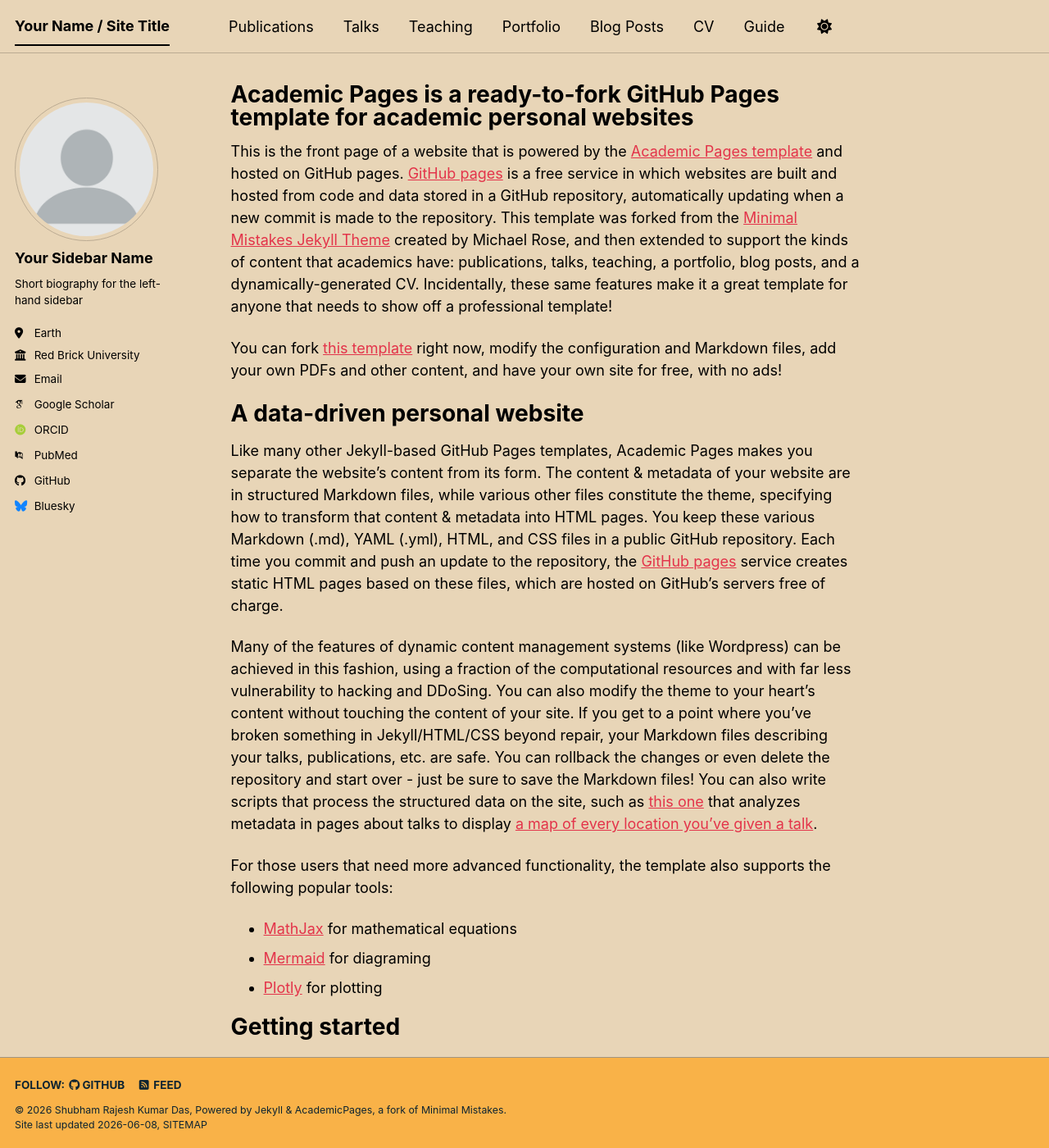
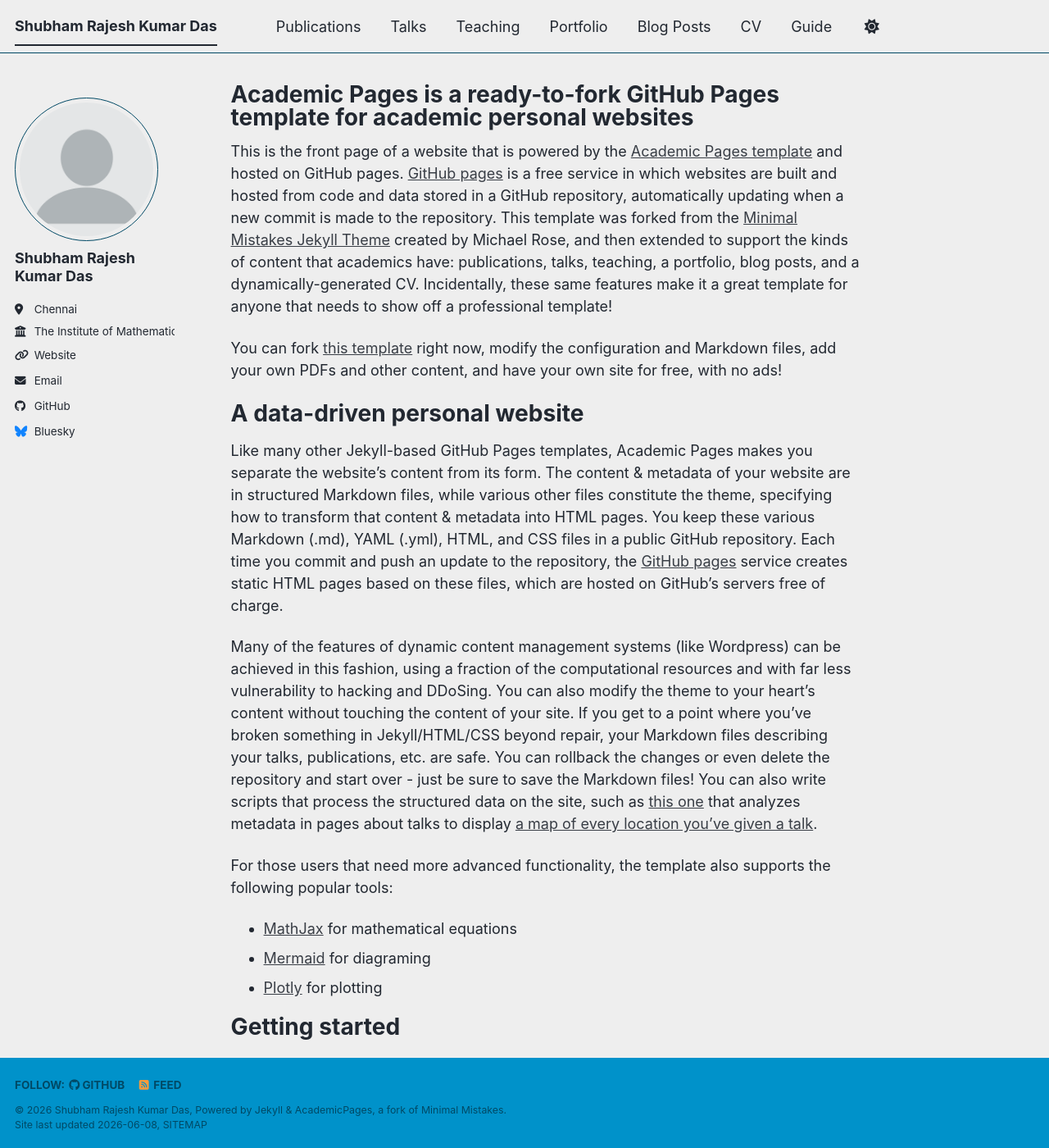
Before and after one commit to shubhamrdas/shubhamrdas.github.io, a Jekyll site: the page built from _pages/about.md, in a window 1280 px wide and 1400 px high. Shown: the whole window at 82% size. Built offline with Jekyll 4.4.1, drawn with Linux system fonts in a browser that asks for light colours; some web fonts are replaced; a script bundle is joined from its source files by our own code; library files that are not in the unit come from our copies.

Commit message:
Update _config.yml

```diff
--- a/_config.yml
+++ b/_config.yml
@@ -8,8 +8,8 @@
 
 # Basic Site Settings
 locale                   : "en-US"
-site_theme               : "sunrise" # The available themes options are "default", "air", "sunrise", "mint", "dirt" and "contrast"
-title                    : "Your Name / Site Title"
+site_theme               : "air" # The available themes options are "default", "air", "sunrise", "mint", "dirt" and "contrast"
+title                    : "Shubham Rajesh Kumar Das"
 title_separator          : "-"
 name                     : &name "Shubham Rajesh Kumar Das"
 description              : &description "Your Name's academic portfolio"   # Update this with a general description of your site, this is the default if not overridden by a page
@@ -24,24 +24,24 @@ repository               : "academicpages/academicpages.github.io"
 author:
   # Biographic information
   avatar           : "profile.png"
-  name             : "Your Sidebar Name"
+  name             : "Shubham Rajesh Kumar Das"
   pronouns         : # example: "she/her"
-  bio              : "Short biography for the left-hand sidebar"
-  location         : "Earth"
-  employer         : "Red Brick University"
-  uri              : # URL
-  email            : "none@example.org"
+  bio              : ""
+  location         : "Chennai"
+  employer         : "The Institute of Mathematical Sciences"
+  uri              : "https://www.imsc.res.in/"# URL
+  email            : "shubhamdas@imsc.res.in"
 
   # Academic websites
   academia         : # URL
   arxiv            : # URL - Update with the correct link to your profile
-  googlescholar    : "https://scholar.google.com/citations?user=PS_CX0AAAAAJ"
+  googlescholar    : #""
   inspire-hep      : # URL
   impactstory      : # URL
-  orcid            : "https://orcid.org/yourorcidurl"
+  orcid            : #"https://orcid.org/yourorcidurl"
   semantic         : # URL
   ssrn             : # URL
-  pubmed           : "https://www.ncbi.nlm.nih.gov/pubmed/?term=john+snow"
+  pubmed           : #"https://www.ncbi.nlm.nih.gov/pubmed/?term=john+snow"
   researchgate     : # URL
   scopus           : # URL
   zotero           : # URL
```
